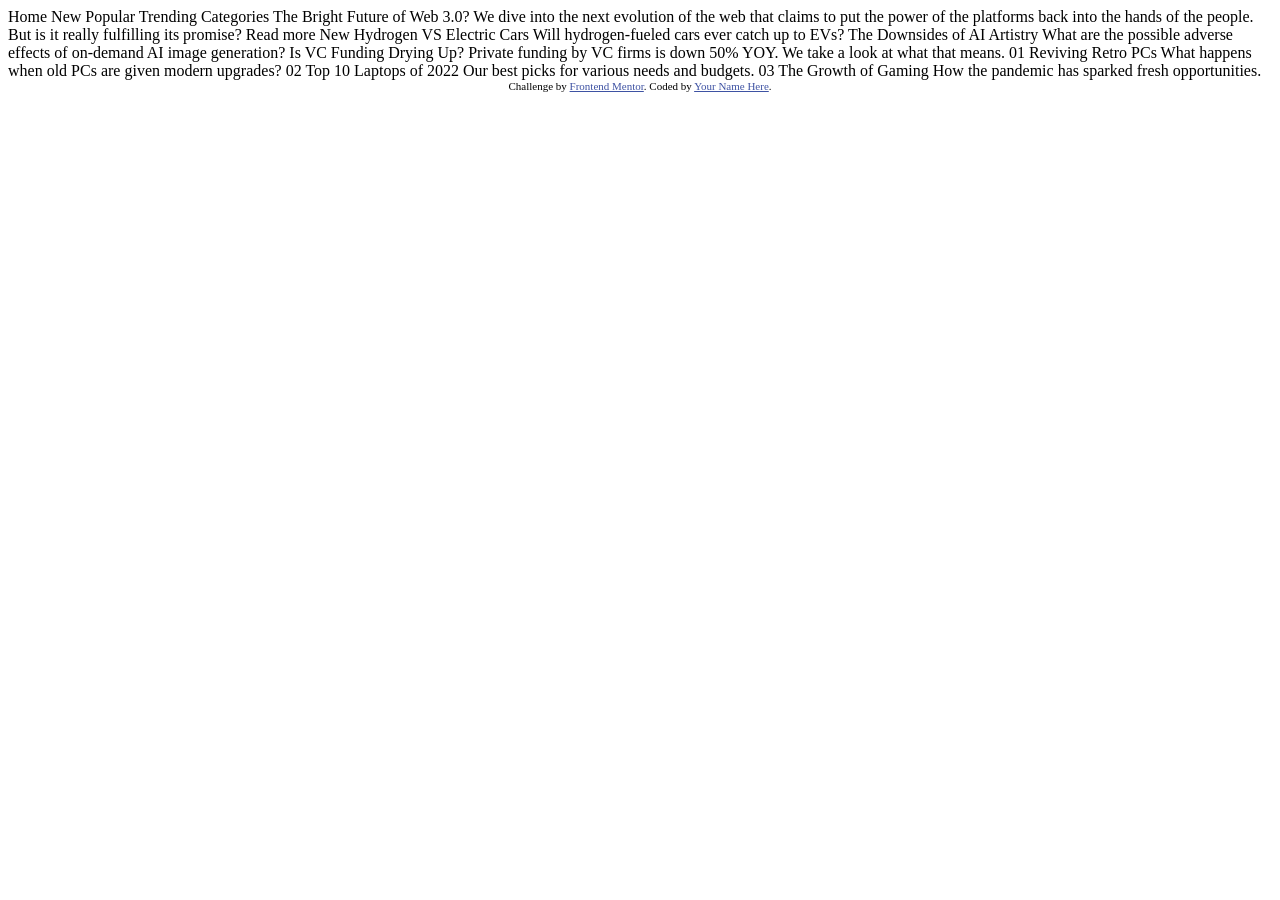
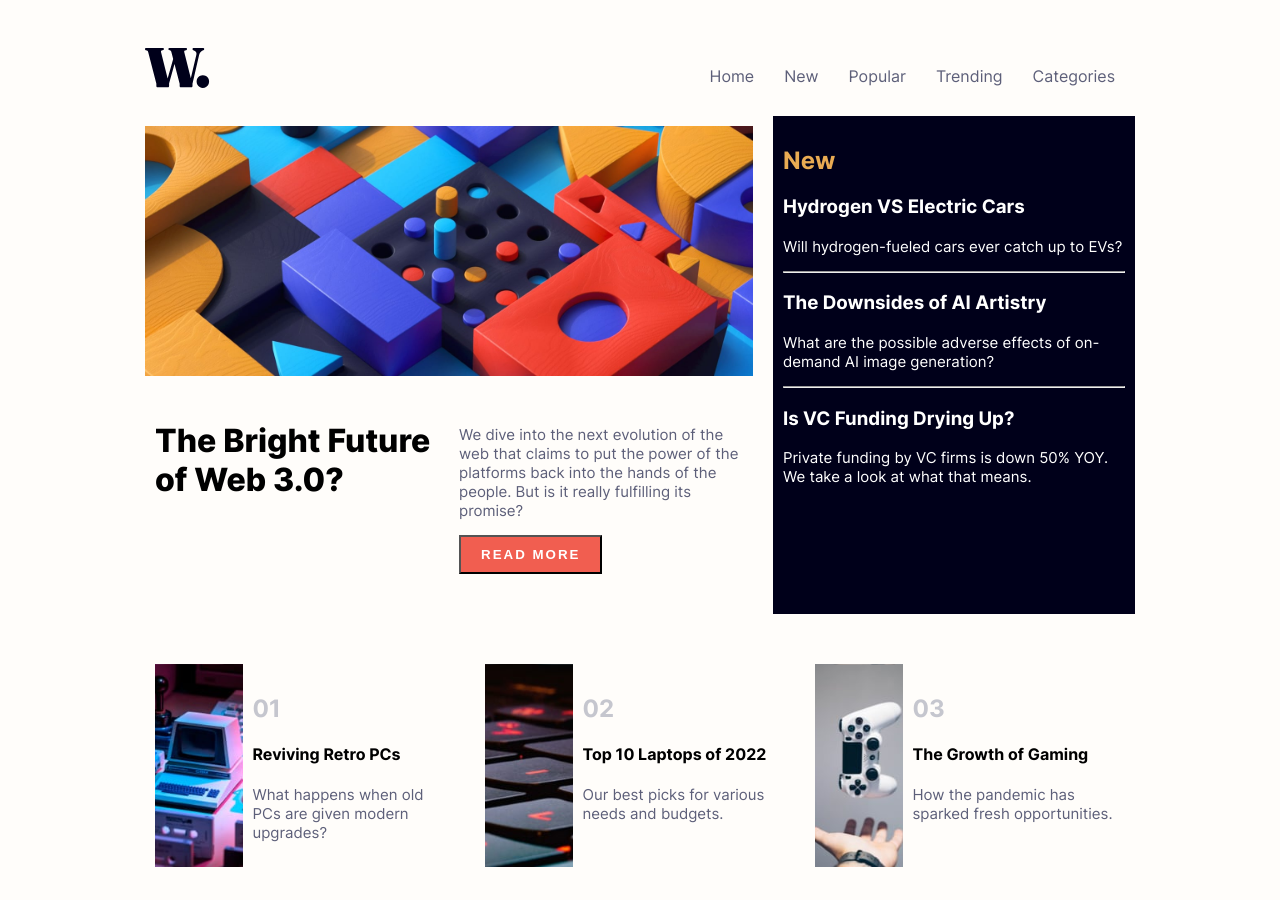
Before and after one commit to DTC-Formation/evaluation-html-css-Nava19, a plain HTML site: page index.html in a window 1280 px wide. Shown: the top 900 px of the page. Before the commit the page ends 800 px from the top, so only its background shows below. Drawn offline with Linux system fonts and the light colour scheme.

Commit message:
evaluation

```diff
--- /dev/null
+++ b/assets/main.css
@@ -0,0 +1,180 @@
+@font-face {
+    font-family: 'inter-bold';
+    src: url(./fonts/static/Inter-Bold.ttf);
+}
+@font-face {
+    font-family: 'inter-extra-bold';
+    src: url(./fonts/static/Inter-ExtraBold.ttf);
+}
+@font-face {
+    font-family: 'inter-regular';
+    src: url(./fonts/static/Inter-Regular.ttf);
+}
+h1{
+    font-family: "inter-extra-bold";
+    font-weight: 800;
+
+}
+h2, h3, h4{
+    font-family: "inter-bold";
+}
+.new-titre{
+    color: hsl(35, 77%, 62%);
+}
+img{
+    height: auto;
+}
+body{
+    background: hsl(36, 100%, 99%);
+    font-family: "inter-regular";
+    font-weight: 400;
+}
+body p{
+    font-size: 15px;
+}
+@media only screen and (max-width:1440px) and (min-width: 380px){
+    .main{
+        max-width: 990px;
+        margin-left:auto !important;
+        margin-right: auto !important;
+        padding: 20px;
+    }
+
+    .menu li{
+        float: left;
+        margin-right: 10px;
+        padding: 10px;
+    }
+    .container{
+        display: flex;
+        justify-content: flex-start;
+        flex-direction: row;
+        margin-bottom: 20px;
+
+    }
+    .left-area{
+        padding-right: 20px;
+        width: 64%;
+    }
+    .right-area{
+        padding: 10px;
+        background: hsl(240, 100%, 5%);
+        color: white;
+        width: 36%;
+    }
+    .img-web3{
+        width: 100%;
+        position: relative;
+    }
+    .content{
+        display: flex;
+        flex-direction: row;
+    }
+    .w50{
+        width: 50% !important;
+        padding: 10px;
+    }
+    .w75{
+        width: 75% !important;
+        padding: 10px;
+    }
+    .w25{
+        width: 25% !important;
+        padding: 10px;
+    }
+    .w100{
+        width: 100% !important;
+        padding: 10px;
+    }
+    .w33{
+        width: 33%;
+        padding: 10px;
+    }
+    .news{
+        display: flex;
+        flex-direction: row;
+    }
+    #icon-menu, #icon-menu-close{
+        display: none;
+    }
+    .news1 img, .news2 img, .news3 img{
+        display: none;
+    }
+    .dflex{
+        display: flex;
+        flex-direction: row;
+    }
+    .news1{
+        background: url(./images/image-retro-pcs.jpg);
+        background-size: cover;
+        background-position: center;
+    }
+    .news2{
+        background: url(./images/image-top-laptops.jpg);
+        background-size: cover;
+        background-position: center;
+
+    }
+    .news3{
+        background: url(./images/image-gaming-growth.jpg);
+        background-size: cover;
+        background-position: center;
+
+    }
+
+}
+/*.news img{
+    max-width: 100%;
+    height: auto !important;
+}*/
+div{
+    margin-top: 10px;
+    margin-bottom: 10px;
+}
+.news1 img, .news2 img, .news3 img{
+    width: 100%;
+}
+
+.readmore{
+    background: hsl(5, 85%, 63%);
+    color: white;
+    letter-spacing:2px;
+    font-weight: bold;
+}
+.btn{
+    padding: 10px 20px;
+    text-transform: uppercase;
+
+}
+.news h2{
+   color: hsl(233, 8%, 79%);
+   padding: 0 !important;
+}
+.news p{
+    color:hsl(236, 13%, 42%);
+}
+.left-area p{
+    color: hsl(236, 13%, 42%);
+}
+.right-area{
+    padding: 10px;
+    background: hsl(240, 100%, 5%);
+    color: white;
+}
+.img-web3{
+    max-width: 100% !important;
+    position: relative;
+}
+.main-nav{
+    display: flex;
+    justify-content: space-between;
+    align-items: center;
+}
+.main-nav .menu{
+    list-style: none;
+}
+
+.menu li a{
+    text-decoration: none;
+    color:hsl(236, 13%, 42%);
+}
--- /dev/null
+++ b/assets/responsive.css
@@ -0,0 +1,34 @@
+@media only screen and (max-width:375px){
+
+    .container{
+        display: flex;
+        flex-direction: column !important;
+    }
+    .w25, .w50, .w75, .w33{
+        width: 100% !important;
+    }
+    .menu-container .menu{
+        display: none !important;
+    }
+    .img-web3{
+        max-width: 100% !important;
+        position: relative;
+    }
+    #icon-menu, #icon-menu-close{
+        display: block;
+    }
+    .news1, .news2, .news3{
+        background: none !important;
+        text-align: center !important;
+    }
+    .news1 img, .news2 img, .news3 img{
+        display: block !important;
+        width: 100% !important;
+        margin-right: auto !important;
+        margin-left: auto !important;
+    }
+    .dflex{
+        display: flex;
+        flex-direction: column !important;
+    }
+}
--- a/index.html
+++ b/index.html
@@ -5,6 +5,8 @@
   <meta name="viewport" content="width=device-width, initial-scale=1.0"> <!-- displays site properly based on user's device -->
 
   <link rel="icon" type="image/png" sizes="32x32" href="./assets/images/favicon-32x32.png">
+  <link rel="stylesheet" href="./assets/main.css">
+  <link rel="stylesheet" href="./assets/responsive.css">
 
   <title>Frontend Mentor | News homepage</title>
 
@@ -15,43 +17,76 @@
   </style>
 </head>
 <body>
-
-  Home
-  New
-  Popular
-  Trending
-  Categories
-
-  The Bright Future of Web 3.0?
-
-  We dive into the next evolution of the web that claims to put the power of the platforms back into the hands of the people.
-  But is it really fulfilling its promise?
-
-  Read more
-
-  New
-
-  Hydrogen VS Electric Cars
-  Will hydrogen-fueled cars ever catch up to EVs?
-
-  The Downsides of AI Artistry
-  What are the possible adverse effects of on-demand AI image generation?
-
-  Is VC Funding Drying Up?
-  Private funding by VC firms is down 50% YOY. We take a look at what that means.
-
-  01
-  Reviving Retro PCs
-  What happens when old PCs are given modern upgrades?
-
-  02
-  Top 10 Laptops of 2022
-  Our best picks for various needs and budgets.
-
-  03
-  The Growth of Gaming
-  How the pandemic has sparked fresh opportunities.
-
+  <div class="main">
+    <nav class="main-nav">
+      <img src="./assets/images/logo.svg" alt="" class="logo">
+      <div class="menu-container">
+      <img src="./assets/images/icon-menu.svg" alt="icon-menu" id="icon-menu">
+      <ul class="menu">
+        <li><a href="#">Home</a></li>
+        <li><a href="#">New</a></li>
+        <li><a href="#">Popular</a></li>
+        <li><a href="#">Trending</a></li>
+        <li><a href="#">Categories</a></li>
+      </ul>
+    </div>
+    </nav>
+    <div class="container">
+      <div class="left-area">
+        <img src="./assets/images/image-web-3-desktop.jpg" alt="image-web-3-desktop" class="img-web3">
+        <div class="content">
+          <h1 class="w50">The Bright Future of Web 3.0?</h1>
+          <div class="w50">
+            <p>We dive into the next evolution of the web that claims to put the power of the platforms back into the hands of the people.
+              But is it really fulfilling its promise?</p>
+            <button class="btn readmore">Read more</button>
+          </div>
+        </div>
+      </div>
+      <aside class="right-area">
+        <h2 class="new-titre">New</h2>
+        <h3>Hydrogen VS Electric Cars</h3>
+        <p> Will hydrogen-fueled cars ever catch up to EVs?</p>
+        <hr>
+        <h3>The Downsides of AI Artistry</h3>
+        <p>What are the possible adverse effects of on-demand AI image generation?</p>
+        <hr>
+        <!-- horizontal row -->
+        <h3>Is VC Funding Drying Up?</h3>
+        <p>Private funding by VC firms is down 50% YOY. We take a look at what that means.</p>
+      </aside>
+    </div>
+    <div class=" container news">
+      <div class="w33 dflex">
+        <div class="w25 news1"><img src="./assets/images/image-retro-pcs.jpg" alt="image-retro-pcs"></div>
+        <div class="w75">
+          <h2>
+            01
+          </h2>
+            <h4>Reviving Retro PCs</h4>
+            <p>
+              What happens when old PCs are given modern upgrades?
+          </p>
+        </div>
+      </div>
+      <div class="w33 dflex">
+        <div class="w25 news2"><img src="./assets/images/image-top-laptops.jpg" alt="image-top-laptops"></div>
+        <div class="w75">
+          <h2> 02</h2>
+          <h4>Top 10 Laptops of 2022</h4>
+          <p>Our best picks for various needs and budgets.</p>
+        </div>
+      </div>
+      <div class="w33 dflex">
+        <div class="w25 news3"><img src="./assets/images/image-gaming-growth.jpg" alt="image-gaming-growth"></div>
+        <div class="w75">
+          <h2>03</h2>
+          <h4>The Growth of Gaming</h4>
+          <p>How the pandemic has sparked fresh opportunities.</p>
+        </div>
+      </div>
+    </div>
+  </div>
   <div class="attribution">
     Challenge by <a href="https://www.frontendmentor.io?ref=challenge" target="_blank">Frontend Mentor</a>.
     Coded by <a href="#">Your Name Here</a>.
```
